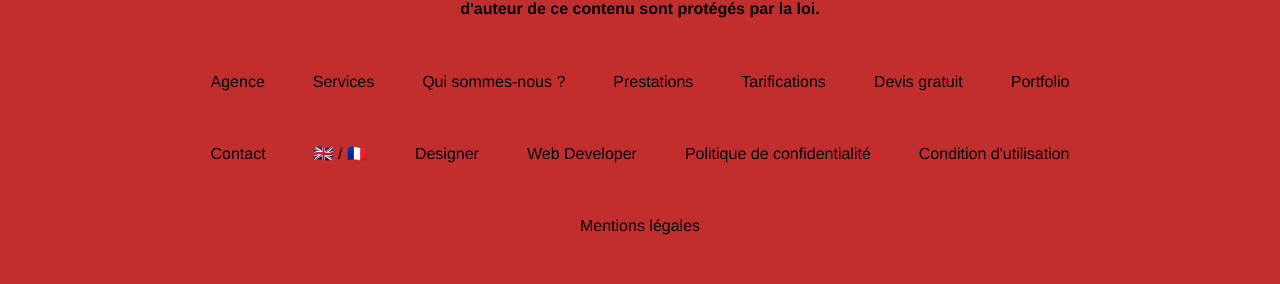
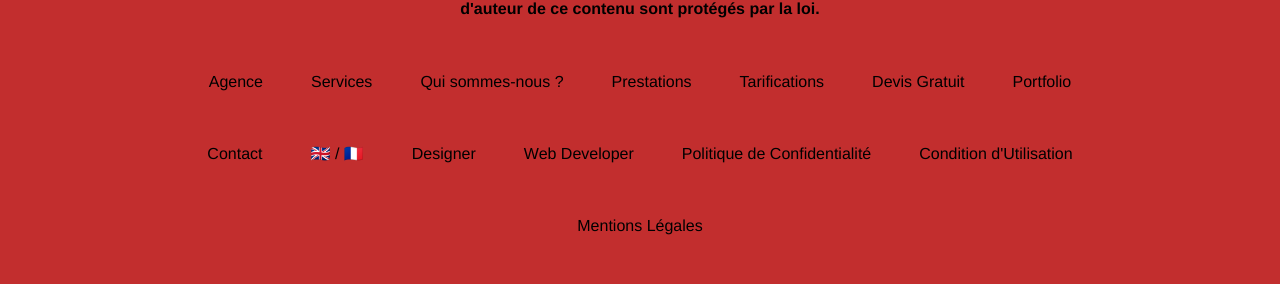
Before and after one commit to franzhopp/v3q, a React (Vite) app: page /devis in a window 1280 px wide. Shown: the part 2239-2523 px from the top of the page. Built offline with nearby package versions, Linux system fonts and the light colour scheme; a web font is replaced by a local one.

Commit message:
[ADD] refactor link

```diff
--- a/src/Components/Footer/Footer.jsx
+++ b/src/Components/Footer/Footer.jsx
@@ -63,7 +63,7 @@ const Footer = () => {
                 className="text-black transition hover:text-0C3E78"
                 href="/devis"
               >
-                Devis gratuit
+                Devis Gratuit
               </a>
             </li>
             <li>
@@ -105,7 +105,7 @@ const Footer = () => {
                 className="text-black transition hover:text-0C3E78"
                 href="/privacy"
               >
-                Politique de confidentialité
+                Politique de Confidentialité
               </a>
             </li>
             <li>
@@ -113,7 +113,7 @@ const Footer = () => {
                 className="text-black transition hover:text-0C3E78"
                 href="/terms"
               >
-                Condition d'utilisation
+                Condition d'Utilisation
               </a>
             </li>
             <li>
@@ -121,7 +121,7 @@ const Footer = () => {
                 className="text-black transition hover:text-0C3E78"
                 href="/mentions"
               >
-                Mentions légales
+                Mentions Légales
               </a>
             </li>
           </ul>
```
